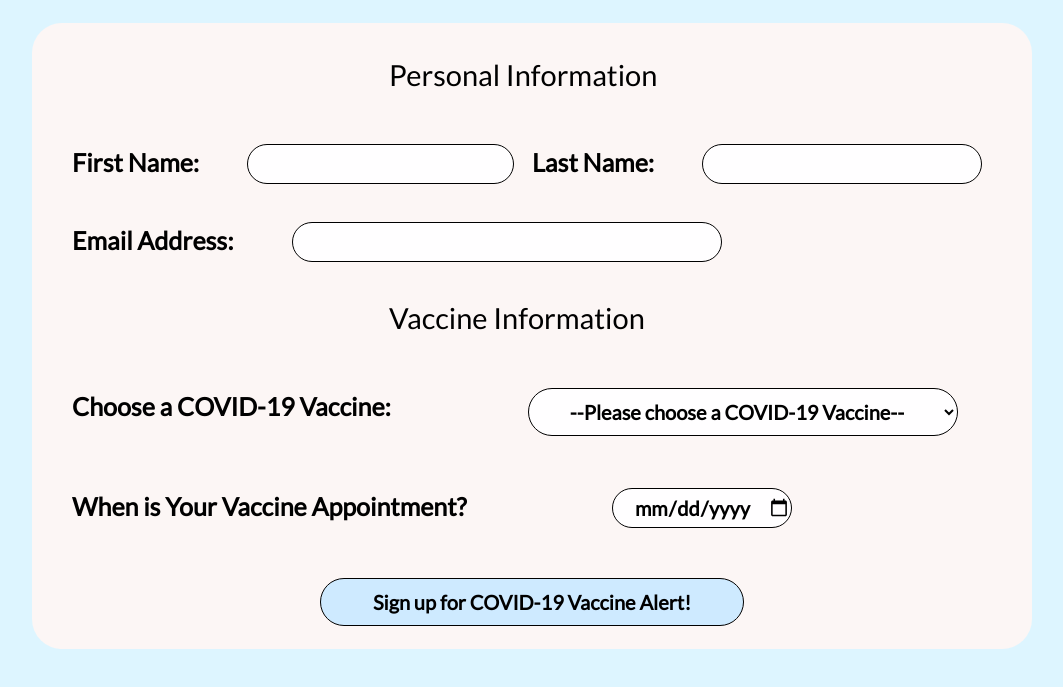
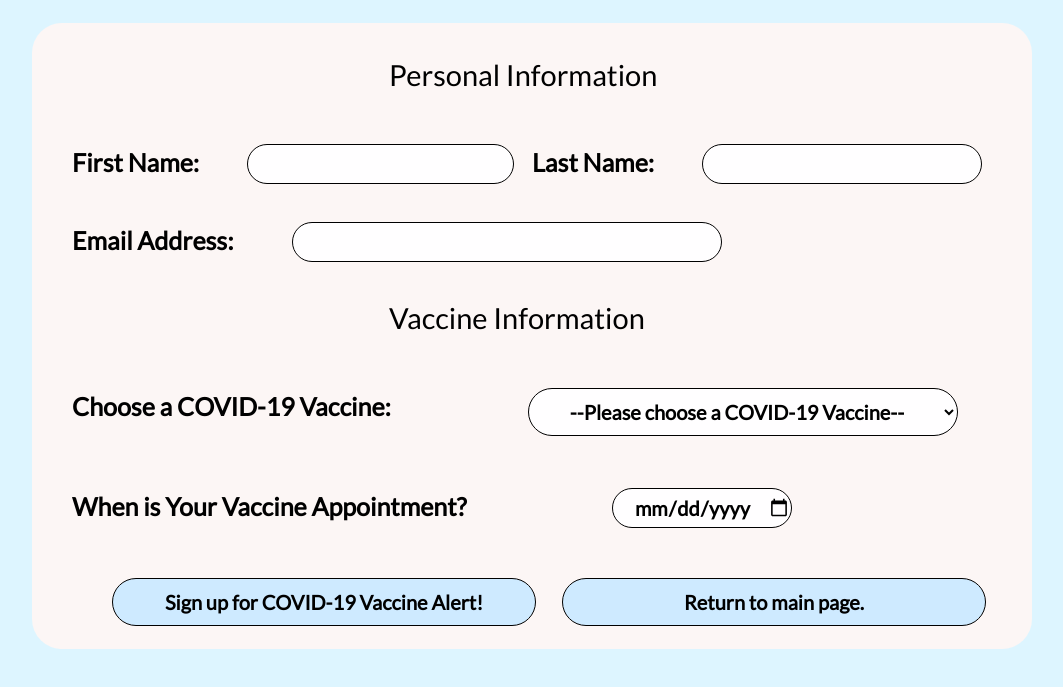
Before and after one commit to vrund1999/375_group_project, a website: page public_html/alert.html in a window 1280 px wide. Shown: the part 145-832 px from the top of the page, without its empty margins (196-1259 px from the left). Drawn offline with Linux system fonts and the light colour scheme.

Commit message:
Added a button to alert page to return to the main page

```diff
--- a/public_html/alert.html
+++ b/public_html/alert.html
@@ -40,6 +40,10 @@
 
 <button id="signup">Sign up for COVID-19 Vaccine Alert!</button>
 
+<form action="/main.html">
+    <button id="returnToMain">Return to main page.</button>
+</form>
+
 </body>
 
 </html>
--- a/public_html/style.css
+++ b/public_html/style.css
@@ -240,13 +240,26 @@ h3 {
 	position: absolute;
 	width: 424px;
 	height: 48px;
-	left: 508px;
+	left: 300px;
 	top: 715px;
 	background: #CEEAFF;
 	border: 1px solid #000000;
 	box-sizing: border-box;
 	border-radius: 30px;
 }
+
+#returnToMain {
+	position: absolute;
+	width: 424px;
+	height: 48px;
+	left: 750px;
+	top: 715px;
+	background: #CEEAFF;
+	border: 1px solid #000000;
+	box-sizing: border-box;
+	border-radius: 30px;
+}
+
 
 button {
 	position: absolute;
```
